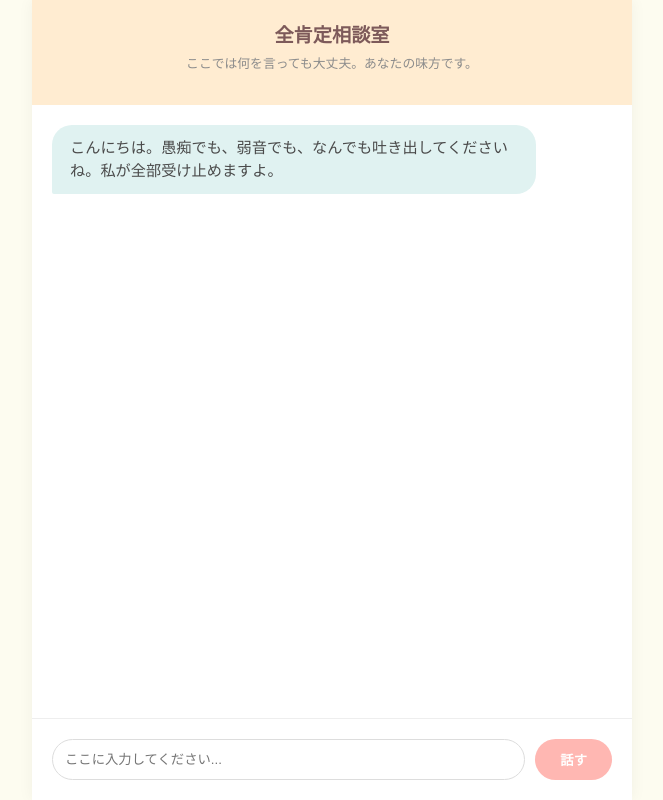
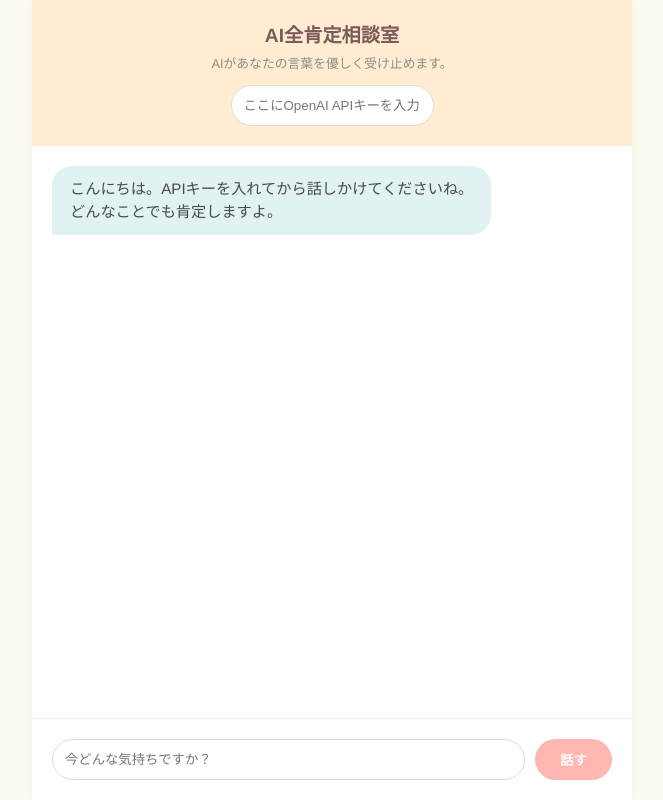
Before and after one commit to yoshikoX25/yoshiokoX, a plain HTML site: page index.html in a window 1280 px wide. Shown: the whole page, without its empty margins (308-971 px from the left). Drawn offline with Linux system fonts and the light colour scheme.

Commit message:
Update title and content for AI consultation room

```diff
--- a/index.html
+++ b/index.html
@@ -3,24 +3,30 @@
 <head>
     <meta charset="UTF-8">
     <meta name="viewport" content="width=device-width, initial-scale=1.0">
-    <title>全肯定相談室</title>
+    <title>AI全肯定相談室</title>
     <link rel="stylesheet" href="style.css">
+    <link rel="preconnect" href="https://fonts.googleapis.com">
+    <link href="https://fonts.googleapis.com/css2?family=M+PLUS+Rounded+1c:wght@400;700&display=swap" rel="stylesheet">
 </head>
 <body>
     <div class="container">
         <header>
-            <h1>全肯定相談室</h1>
-            <p>ここでは何を言っても大丈夫。あなたの味方です。</p>
+            <h1>AI全肯定相談室</h1>
+            <p>AIがあなたの言葉を優しく受け止めます。</p>
+            <div class="api-key-box">
+                <input type="password" id="api-key" placeholder="ここにOpenAI APIキーを入力" autocomplete="off">
+            </div>
         </header>
 
         <div id="chat-box" class="chat-box">
             <div class="message bot-message">
-                こんにちは。愚痴でも、弱音でも、なんでも吐き出してくださいね。私が全部受け止めますよ。
+                こんにちは。APIキーを入れてから話しかけてくださいね。<br>
+                どんなことでも肯定しますよ。
             </div>
         </div>
 
         <div class="input-area">
-            <input type="text" id="user-input" placeholder="ここに入力してください..." autocomplete="off">
+            <input type="text" id="user-input" placeholder="今どんな気持ちですか？" autocomplete="off">
             <button id="send-btn">話す</button>
         </div>
     </div>
```
